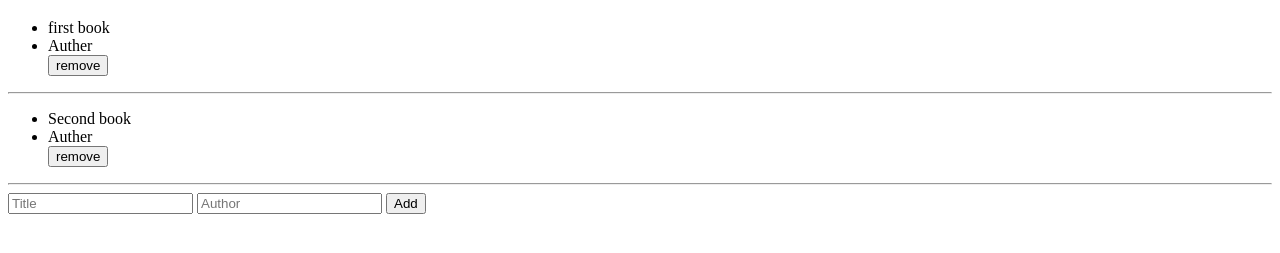
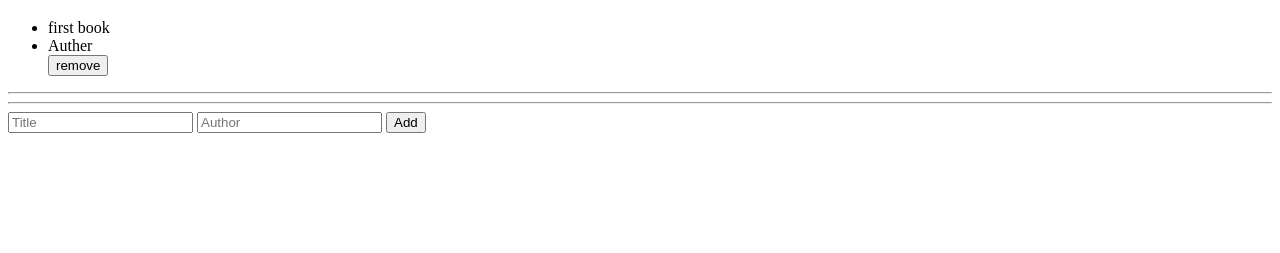
Before and after one commit to m00h0/Awesome-books, a plain HTML site: page index.html in a window 1280 px wide. Shown: the part 61-314 px from the top of the page. Drawn offline with Linux system fonts and the light colour scheme.

Commit message:
change html file

```diff
--- a/index.html
+++ b/index.html
@@ -17,10 +17,6 @@
         <hr>
         </div>
         <div>
-            <ul>
-                <li id="book2">Second book</li>
-                <li id="book2-author">Auther</li>
-                <button id="book2-button">remove</button>
             </ul>
             <hr>
     </div>
```
